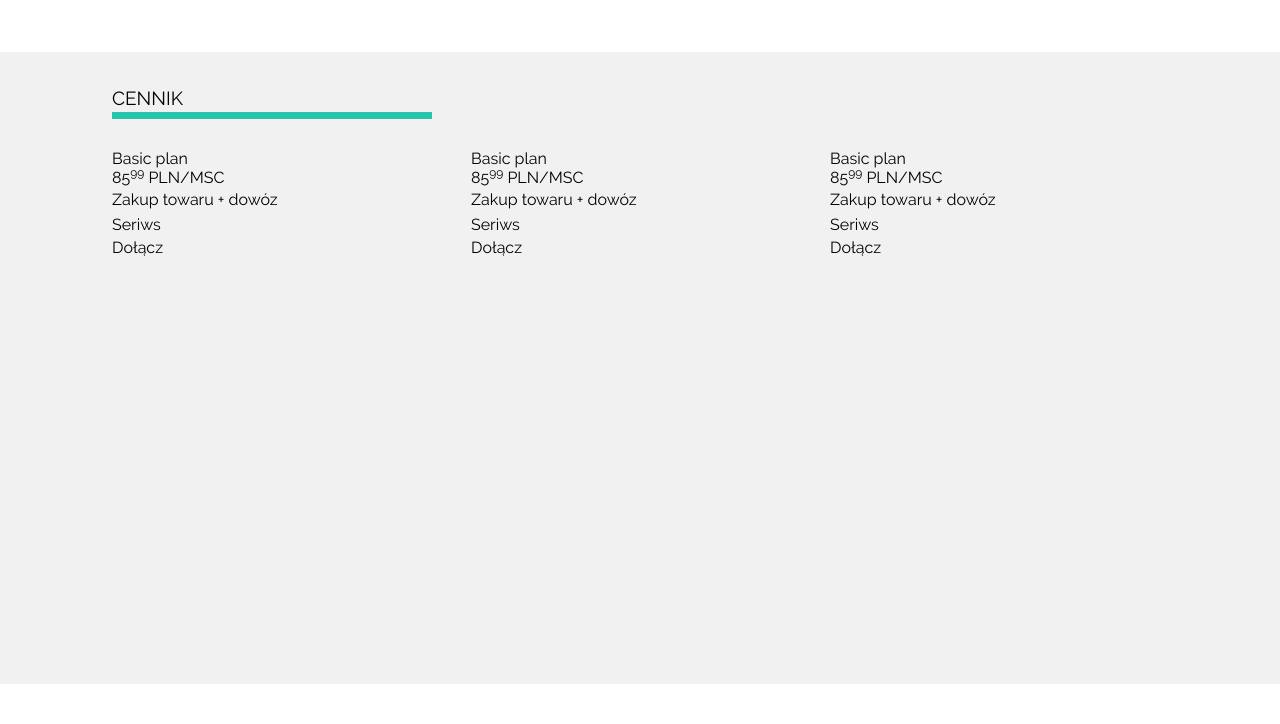
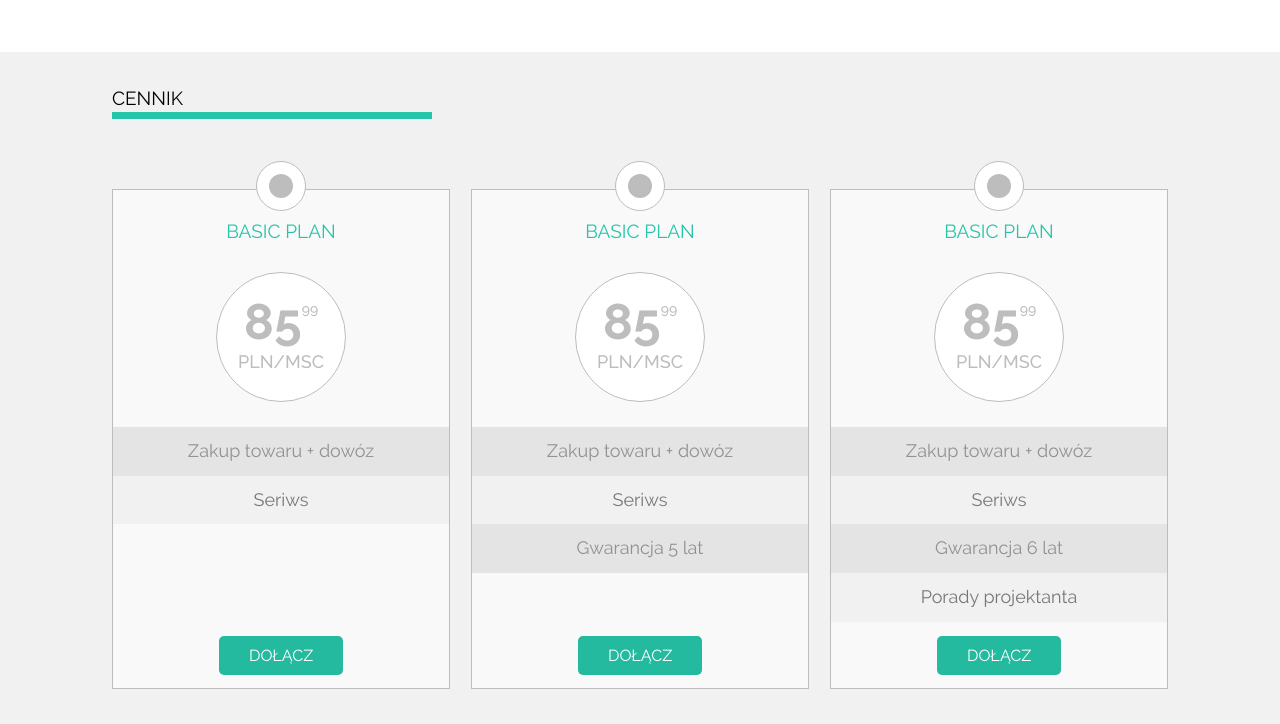
Before and after one commit to pmbednarczyk/Projekt-CSS-HTML-CodersLab, a plain HTML site: page index.html in a window 1280 px wide. Shown: the part 770-1494 px from the top of the page. Before the commit the page ends 1454 px from the top, so only its background shows below. Drawn offline with Linux system fonts and the light colour scheme.

Commit message:
Update CSS

```diff
--- a/css/style.css
+++ b/css/style.css
@@ -90,6 +90,7 @@ nav ul li a {
 
 .submenu > li {
     display: block;
+    margin-right: 0;
 }
 
 /* Slider Section */
@@ -231,16 +232,156 @@ nav ul li a {
 .pricing-box {
     display: inline-block;
     width: 32%;
+    background: #f9f9f9;
     position: relative;
     height: 500px;
     vertical-align: top;
-    background-size: cover;
-    margin-right: 2%;
+    margin: 40px 2% 0 0;
+    text-align: center;
+    position: relative;
+    border: 1px solid #bdbdbd;
 }
 .pricing-box:last-child {
     margin-right: 0;
 }
 
+.pricing-box:before {
+    width: 50px;
+    content: '';
+    height: 50px;
+    border: 1px solid #bdbdbd;
+    left: 50%;
+    margin-left: -25px;
+    box-sizing: border-box;
+    top: -29px;
+    position: absolute;
+    background: #fff;
+    border-radius: 50%;
+}
+
+.pricing-box:after {
+    width: 24px;
+    content: '';
+    height: 24px;
+    left: 50%;
+    margin-left: -12px;
+    top: -16px;
+    position: absolute;
+    background: #bdbdbd;
+    border-radius: 50%;
+}
+
+.pricing-box h4 {
+    text-transform: uppercase;
+    color: #25c5a9;
+    margin: 30px 0;
+    font-size: 19px;
+}
+
+.pricing-box__circle {
+    background: #fff;
+    width: 130px;
+    height: 130px;
+    margin: 0 auto 25px;
+    border-radius: 50%;
+    padding-top: 19px;
+    border: 1px solid #bdbdbd;
+}
+.pricing-box__circle em {
+    color: #bdbdbd;
+    font-size: 50px;
+    font-style: normal;
+    font-weight: 600;
+}
+.pricing-box__circle em sup {
+    font-size: 14px;
+    vertical-align: super;
+    font-weight: 500;
+}
+
+.pricing-box__circle span {
+    color: #bdbdbd;
+    font-size: 18px;
+    font-weight: 500;
+}
+
+.pricing-box p {
+    background: #e4e4e4;
+    color: #919191;
+    font-size: 18px;
+    padding: 10px;
+}
+.pricing-box p:nth-child(even) {
+    background: #f1f1f1;
+    color: #777777;
+}
+
+.pricing-box a {
+    font-size: 16px;
+    background-color: #24ba9f;
+    border-radius: 5px;
+    text-transform: uppercase;
+    padding: 10px 30px;
+    display: inline-block;
+    color: #fff;
+    position: absolute;
+    bottom: 13px;
+    left: 50%;
+    margin-left: -62px;
+    transition: all .4s ease-in-out;
+}
+
+/* Hover effect on .pricing-box*/
+.pricing-box:hover {
+    background: #27c7ab;
+    border: 1px solid #27c7ab;
+}
+
+.pricing-box:hover::before {
+    border: 1px solid #27c7ab;
+    background: #27c7ab;
+}
+
+.pricing-box:hover::after {
+    background: #fff;
+}
+
+.pricing-box:hover h4 {
+    color: #fff;
+}
+
+.pricing-box:hover .pricing-box__circle {
+    border: 1px solid #fff;
+}
+.pricing-box:hover .pricing-box__circle em {
+    color: #27c7ab;
+}
+.pricing-box:hover .pricing-box__circle em sup {
+    font-size: 14px;
+    vertical-align: super;
+    font-weight: 500;
+}
+
+.pricing-box:hover .pricing-box__circle span {
+    color: #bdbdbd;
+    font-size: 18px;
+    font-weight: 500;
+}
+
+.pricing-box:hover p {
+    background: #fff;
+}
+
+.pricing-box:hover p:nth-child(even) {
+    background: #f1f1f1;
+    color: #777777;
+}
+
+.pricing-box:hover a {
+    background-color: #fff;
+    color: #27c7ab;
+    font-weight: 600;
+}
 /* Footer */
 footer {
     background: #000;
--- a/index.html
+++ b/index.html
@@ -17,13 +17,13 @@
                         <a href="#">O firmie</a>
                         <ul class="submenu">
                             <li>
-                                <a href="#">Józef</a>
+                                <a href="#">Jozin z Bazin</a>
                             </li>
                             <li>
-                                <a href="#">Zofia</a>
+                                <a href="#">James Delaney</a>
                             </li>
                             <li>
-                                <a href="#">John</a>
+                                <a href="#">John Rambo</a>
                             </li>
                         </ul>
                     </li>
@@ -79,7 +79,7 @@
             <div class="pricing-box">
                 <h4>Basic plan</h4>
                 <div class="pricing-box__circle">
-                    <span>85<sup>99</sup></span>
+                    <em>85<sup>99</sup></em>
                     <span>PLN/MSC</span>
                 </div>
                 <p>Zakup towaru + dowóz</p>
@@ -89,21 +89,24 @@
             --><div class="pricing-box">
             <h4>Basic plan</h4>
             <div class="pricing-box__circle">
-                <span>85<sup>99</sup></span>
+                <em>85<sup>99</sup></em>
                 <span>PLN/MSC</span>
             </div>
             <p>Zakup towaru + dowóz</p>
             <p>Seriws</p>
+            <p>Gwarancja 5 lat</p>
             <a href="#">Dołącz</a>
             </div><!--
             --><div class="pricing-box">
             <h4>Basic plan</h4>
             <div class="pricing-box__circle">
-                <span>85<sup>99</sup></span>
+                <em>85<sup>99</sup></em>
                 <span>PLN/MSC</span>
             </div>
             <p>Zakup towaru + dowóz</p>
             <p>Seriws</p>
+            <p>Gwarancja 6 lat</p>
+            <p>Porady projektanta</p>
             <a href="#">Dołącz</a>
             </div>
         </div>
```
